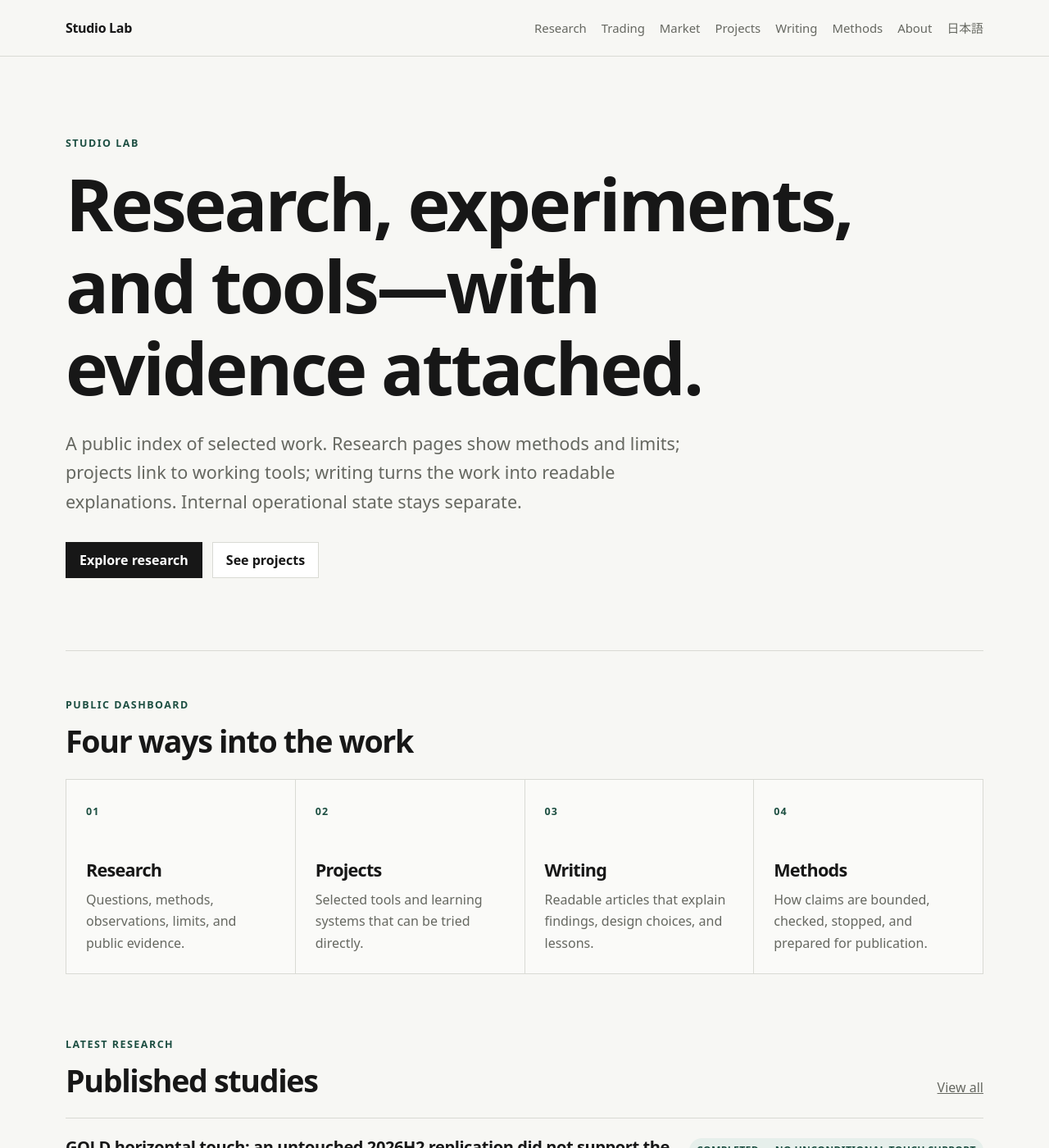
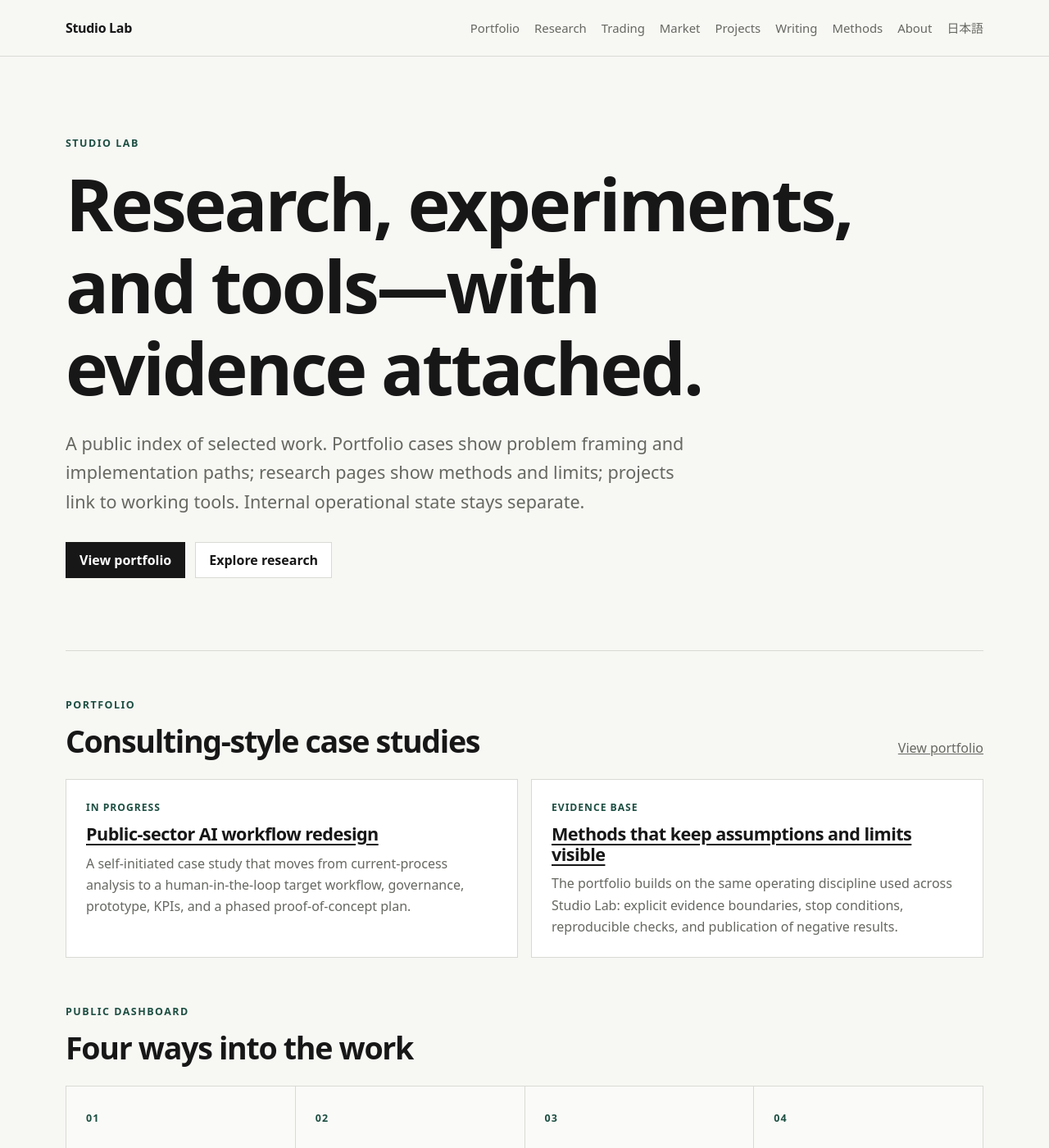
Before and after one commit to Josh-Temple/studio-lab-research, a Jekyll site: the page built from index.md, in a window 1280 px wide and 1400 px high. Shown: the whole window at 82% size. Built offline with Jekyll 4.4.1, drawn with Linux system fonts in a browser that asks for light colours.

Commit message:
Add portfolio foundation for career-facing case studies
* Add portfolio landing page

* Add Japanese portfolio landing page

* Add portfolio to site navigation

* Make portfolio the primary homepage entry

* Add Japanese portfolio entry to homepage

```diff
--- a/_layouts/default.html
+++ b/_layouts/default.html
@@ -35,6 +36,7 @@
         <a href="{{ '/ja/about/' | relative_url }}">このサイトについて</a>
         <a href="{{ alternate_path | relative_url }}" lang="en" hreflang="en">English</a>
         {% else %}
+        <a href="{{ '/portfolio/' | relative_url }}">Portfolio</a>
         <a href="{{ '/research/' | relative_url }}">Research</a>
         <a href="{{ '/trading/' | relative_url }}">Trading</a>
         <a href="{{ '/market/' | relative_url }}">Market</a>
--- a/index.md
+++ b/index.md
@@ -1,15 +1,37 @@
 ---
 title: Home
-description: Studio Lab is a public index of selected research, projects, writing, and methods.
+description: Studio Lab is a public index of selected case studies, research, projects, writing, and methods.
 ---
 
 <section class="hero dashboard-hero">
   <p class="eyebrow">Studio Lab</p>
   <h1>Research, experiments, and tools—with evidence attached.</h1>
-  <p class="lede">A public index of selected work. Research pages show methods and limits; projects link to working tools; writing turns the work into readable explanations. Internal operational state stays separate.</p>
+  <p class="lede">A public index of selected work. Portfolio cases show problem framing and implementation paths; research pages show methods and limits; projects link to working tools. Internal operational state stays separate.</p>
   <div class="hero-actions">
-    <a class="button primary" href="{{ '/research/' | relative_url }}">Explore research</a>
-    <a class="button secondary" href="{{ '/projects/' | relative_url }}">See projects</a>
+    <a class="button primary" href="{{ '/portfolio/' | relative_url }}">View portfolio</a>
+    <a class="button secondary" href="{{ '/research/' | relative_url }}">Explore research</a>
+  </div>
+</section>
+
+<section class="section compact-section" aria-labelledby="portfolio-title">
+  <div class="section-heading">
+    <div>
+      <p class="eyebrow">Portfolio</p>
+      <h2 id="portfolio-title">Consulting-style case studies</h2>
+    </div>
+    <a href="{{ '/portfolio/' | relative_url }}">View portfolio</a>
+  </div>
+  <div class="feature-grid feature-grid-wide">
+    <article class="feature-card">
+      <p class="feature-meta">In progress</p>
+      <h3><a href="{{ '/portfolio/' | relative_url }}">Public-sector AI workflow redesign</a></h3>
+      <p>A self-initiated case study that moves from current-process analysis to a human-in-the-loop target workflow, governance, prototype, KPIs, and a phased proof-of-concept plan.</p>
+    </article>
+    <article class="feature-card">
+      <p class="feature-meta">Evidence base</p>
+      <h3><a href="{{ '/methods/' | relative_url }}">Methods that keep assumptions and limits visible</a></h3>
+      <p>The portfolio builds on the same operating discipline used across Studio Lab: explicit evidence boundaries, stop conditions, reproducible checks, and publication of negative results.</p>
+    </article>
   </div>
 </section>
 
```
Also changed, not shown: other parts of _layouts/default.html (+1 -0 lines), ja/index.md (+19 -3 lines), ja/portfolio.md (added, +59 -0 lines), portfolio.md (added, +58 -0 lines).
